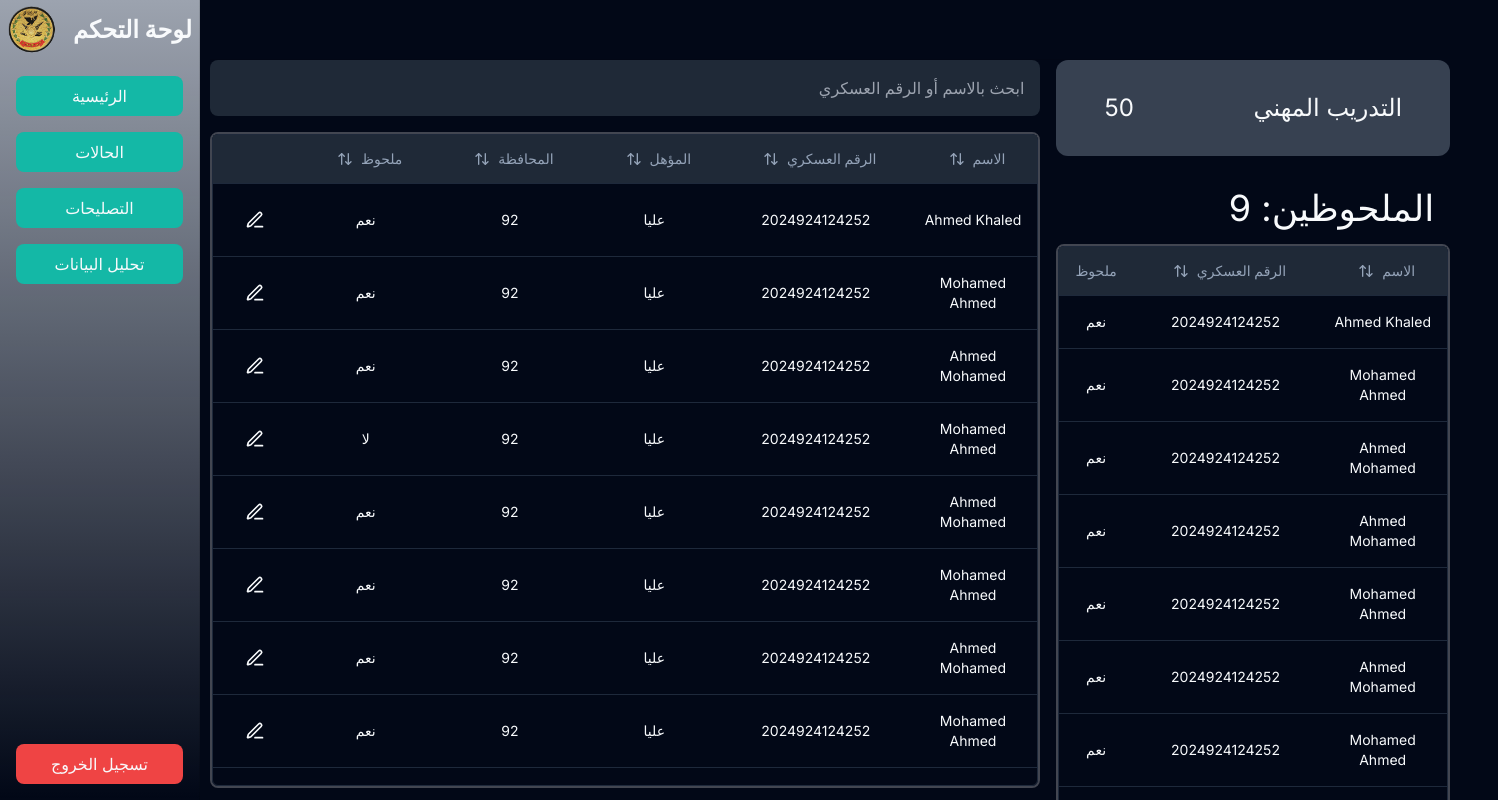
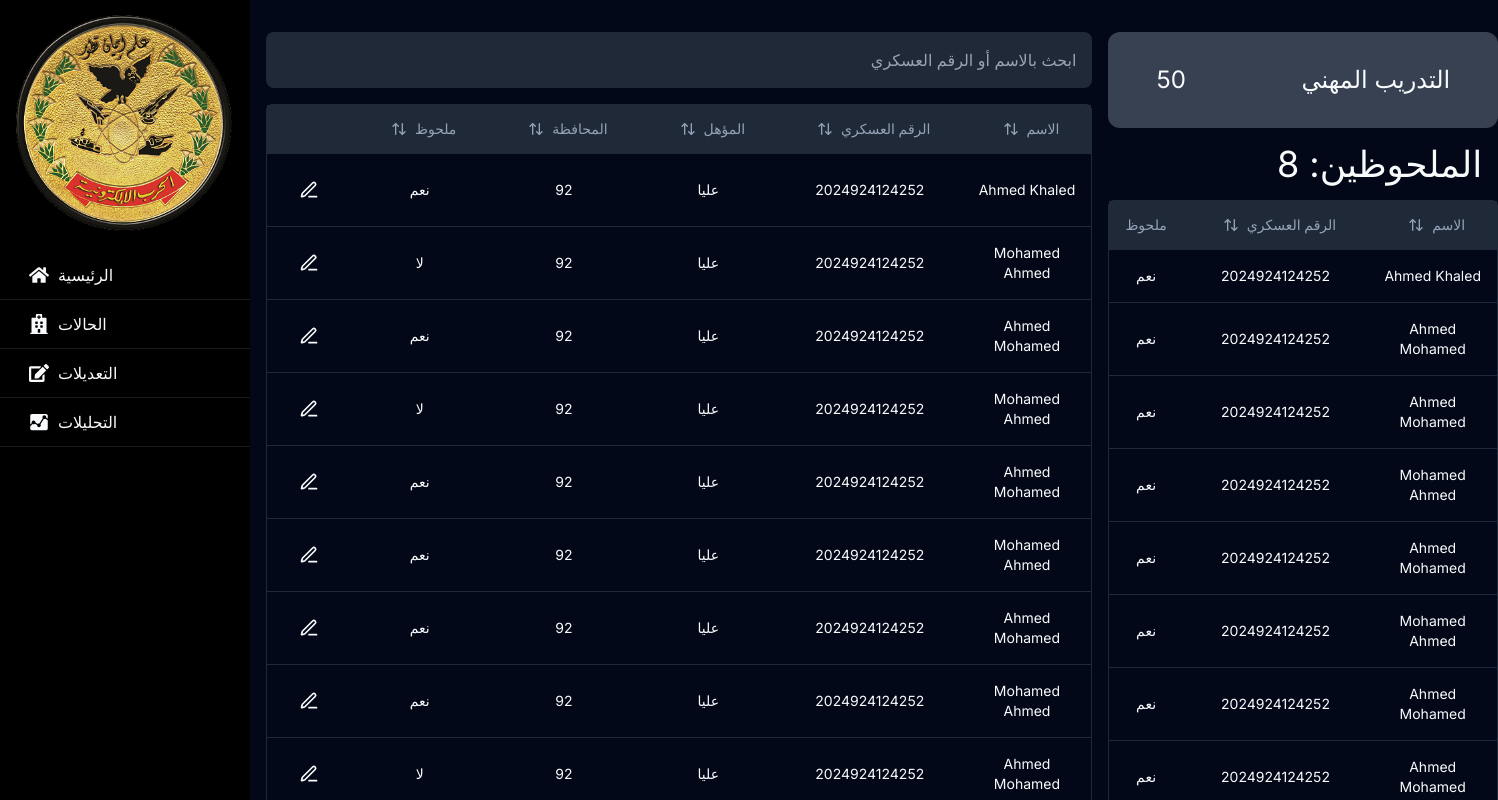
Before and after one commit to MuhammadTarek10/selection-electronic-app, a Next.js app: page /dashboard in a window 1280 px wide. Shown: the top 800 px of the page, 1498 px wide, since content can reach past the window. Built offline with nearby package versions, Linux system fonts and the light colour scheme.

Commit message:
made decent sidebar

```diff
--- a/src/app/dashboard/(dashboard)/components/ExaminersTable.tsx
+++ b/src/app/dashboard/(dashboard)/components/ExaminersTable.tsx
@@ -19,13 +19,15 @@ export const ExaminersTable = ({ props }: IProps) => {
   const handleOnChange = (e: string) => {
     if (!e) return setExaminers(props.examiners);
     const filtered = props.examiners.filter(
-      (examiner) => examiner.name?.toLowerCase().includes(e) || examiner.sold_id?.toString().includes(e)
+      (examiner) =>
+        examiner.name?.toLowerCase().includes(e) ||
+        examiner.sold_id?.toString().includes(e)
     );
     setExaminers(filtered);
   };
 
   return (
-    <div className="flex flex-col">
+    <div className="flex flex-col w-full h-full">
       <input
         type="text"
         placeholder="ابحث بالاسم أو الرقم العسكري"
@@ -33,9 +35,7 @@ export const ExaminersTable = ({ props }: IProps) => {
         tabIndex={0}
         onChange={(e) => handleOnChange(e.target.value)}
       />
-      <div className="flex-1 border-2 rounded-lg border-white/25 col-span-2">
-        <DataTable columns={columns} data={examiners} divClassname="max-h-[650px]" />
-      </div>
+      <DataTable columns={columns} data={examiners} />
     </div>
   );
 };
--- a/src/app/dashboard/(dashboard)/components/NoticeableTable.tsx
+++ b/src/app/dashboard/(dashboard)/components/NoticeableTable.tsx
@@ -11,18 +11,18 @@ type IProps = {
 };
 
 export const NoticeableTable = ({ props }: IProps) => {
-  const examiners = props.examiners.filter((examiner) => examiner.again == true);
+  const examiners = props.examiners.filter(
+    (examiner) => examiner.again == true
+  );
 
   return (
     <div>
       <h1 className="text-4xl text-right m-4">الملحوظين: {examiners.length}</h1>
-      <div className="flex-1 border-2 rounded-lg border-white/25">
-        {examiners.length > 0 ? (
-          <DataTable columns={columns} data={examiners} divClassname="max-h-[600px]" />
-        ) : (
-          <h1 className="text-2xl text-center m-4">لا يوجد ملحوظين</h1>
-        )}
-      </div>
+      {examiners.length > 0 ? (
+        <DataTable columns={columns} data={examiners} />
+      ) : (
+        <h1 className="text-2xl text-center m-4">لا يوجد ملحوظين</h1>
+      )}
     </div>
   );
 };
--- a/src/app/dashboard/(dashboard)/page.tsx
+++ b/src/app/dashboard/(dashboard)/page.tsx
@@ -11,11 +11,9 @@ const Dashboard = async () => {
 
   return (
     <div id="container" className="flex flex-col gap-4">
-      <div className="flex flex-col gap-4 md:flex-row" id="header">
-        <div className="flex-1">
-          <ExaminersTable props={examinersDummy} />
-        </div>
-        <div className="flex flex-col gap-4">
+      <div className="flex gap-4 flex-col sm:flex-row" id="header">
+        <ExaminersTable props={examinersDummy} />
+        <div className="h-[90vh]">
           <NumberContainer props={data} />
           <NoticeableTable props={examinersDummy} />
         </div>
--- a/src/app/dashboard/layout.tsx
+++ b/src/app/dashboard/layout.tsx
@@ -1,14 +1,17 @@
-import { CustomSidebar } from "./components/CustomSidebar";
+"use client";
+import Sidebar from "@/components/ui/sidebar";
+import { useState } from "react";
 
 const DashboardLayout = (props: { children: React.ReactNode }) => {
+  const [show, setShow] = useState(false);
+
   return (
-    <div>
-      <CustomSidebar />
-      <div className="ml-[210px] h-full">
-        <header className="h-[60px] border-b border-black/10">
-          <div className="h-full w-full flex justify-end items-center px-6"></div>
-        </header>
-        <div className="h-[calc(100vh-60px)]">{props.children}</div>
+    <div className="flex min-h-screen">
+      <div className="flex">
+        <Sidebar show={show} setter={setShow} />
+      </div>
+      <div className="flex flex-col my-8 mx-4 flex-grow w-screen md:w-full min-h-screen">
+        {props.children}
       </div>
     </div>
   );
--- /dev/null
+++ b/src/components/ui/sidebar.tsx
@@ -0,0 +1,87 @@
+import Link from "next/link";
+
+import { FaEdit, FaHome, FaHospital } from "react-icons/fa";
+import { IoMdAnalytics } from "react-icons/io";
+
+export default function Sidebar({
+  show,
+  setter,
+}: {
+  show: boolean;
+  setter: Function;
+}) {
+  // Define our base class
+  const className =
+    "bg-black w-[250px] transition-[margin-left] ease-in-out duration-500 fixed md:static top-0 bottom-0 left-0 z-40";
+  const appendClass = show ? " ml-0" : " ml-[-250px] md:ml-0";
+
+  // Clickable menu items
+  const MenuItem = ({
+    icon,
+    name,
+    route,
+  }: {
+    icon: JSX.Element;
+    name: string;
+    route: string;
+  }) => {
+    return (
+      <Link
+        href={route}
+        onClick={() => {
+          setter((oldVal: any) => !oldVal);
+        }}
+        className={`flex gap-1 [&>*]:my-auto text-md pl-6 py-3 border-b-[1px] border-b-white/10`}>
+        <div className="text-xl flex [&>*]:mx-auto w-[30px]">{icon}</div>
+        <div>{name}</div>
+      </Link>
+    );
+  };
+
+  // Overlay to prevent clicks in background, also serves as our close button
+  const ModalOverlay = () => (
+    <div
+      className={`flex md:hidden fixed top-0 right-0 bottom-0 left-0 bg-black/50 z-30`}
+      onClick={() => {
+        setter((oldVal: any) => !oldVal);
+      }}
+    />
+  );
+
+  return (
+    <>
+      <div className={`${className}${appendClass}`}>
+        <div className="p-2 flex">
+          <Link href="/">
+            {/*eslint-disable-next-line*/}
+            <img
+              src="/images/logo.png"
+              alt="Company Logo"
+              width={300}
+              height={300}
+            />
+          </Link>
+        </div>
+        <div className="flex flex-col">
+          <MenuItem name="الرئيسية" route="/dashboard" icon={<FaHome />} />
+          <MenuItem
+            name="الحالات"
+            route="/dashboard/cases"
+            icon={<FaHospital />}
+          />
+          <MenuItem
+            name="التعديلات"
+            route="/dashboard/fixing"
+            icon={<FaEdit />}
+          />
+          <MenuItem
+            name="التحليلات"
+            route="/dashboard/analytics"
+            icon={<IoMdAnalytics />}
+          />
+        </div>
+      </div>
+      {show ? <ModalOverlay /> : <></>}
+    </>
+  );
+}
--- a/src/data/dummy/data.ts
+++ b/src/data/dummy/data.ts
@@ -12,7 +12,7 @@ export const examinersDummy = {
       name: "Mohamed Ahmed",
       sold_id: "2024924124252",
       mohafza_code: 92,
-      again: true,
+      again: false,
       qualification_code: 2,
       stage: "20242",
     },
```
